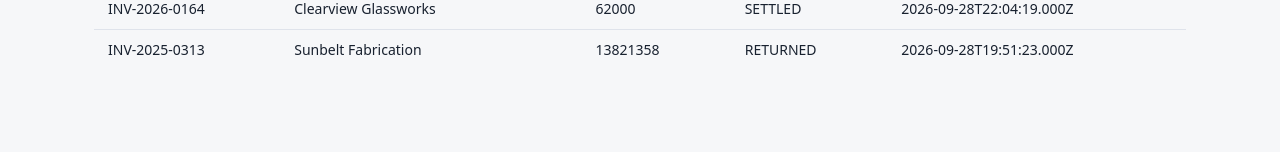
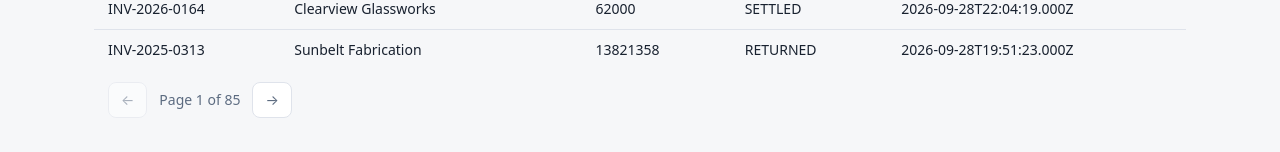
Before and after one commit to LuisAguilarPena/fullstack-technical-2-luis-aguilar, a React (Vite) app: page /#/payments in a window 1280 px wide. Shown: the part 500-652 px from the top of the page. Built offline with nearby package versions, Linux system fonts and the light colour scheme.

Commit message:
feat: add 10-item payment pagination with previous/next controls and tests

```diff
--- a/src/components/Table/Table.tsx
+++ b/src/components/Table/Table.tsx
@@ -1,17 +1,23 @@
-import { PaymentsPage } from "../../pages/PaymentsListPage";
+import type { PaymentsPage } from "../../pages/PaymentsListPage";
 import { Row } from "../Row/Row";
 
 export interface TableProps {
 	TableHeaders: string[];
 	paymentData: PaymentsPage;
+	currentPage: number;
+	onPageChange: (page: number) => void;
 }
 
 export const Table = ({
 	TableHeaders,
 	paymentData,
+	currentPage,
+	onPageChange,
 }: TableProps) => {
+  const totalPages = Math.ceil(paymentData.totalCount / paymentData.pageSize);
 
   return (
+		<>
 			<table>
 				<thead>
 					<tr>
@@ -29,5 +35,25 @@
 					))}
 				</tbody>
 			</table>
+			<div className="pagination" aria-label="Payment pagination">
+				<button
+					type="button"
+					aria-label="Previous page"
+					disabled={currentPage === 0}
+					onClick={() => onPageChange(currentPage - 1)}
+				>
+					←
+				</button>
+				<span>Page {totalPages === 0 ? 0 : currentPage + 1} of {totalPages}</span>
+				<button
+					type="button"
+					aria-label="Next page"
+					disabled={currentPage + 1 >= totalPages}
+					onClick={() => onPageChange(currentPage + 1)}
+				>
+					→
+				</button>
+			</div>
+		</>
 	)
 };
--- a/src/pages/PaymentsListPage.tsx
+++ b/src/pages/PaymentsListPage.tsx
@@ -9,32 +9,44 @@
 export type PaymentsPage = Awaited<ReturnType<typeof listPayments>>;
 
 // handler to fetch the payments data from the API
-async function listPaymentsHandler(): Promise<PaymentsPage> {
-  return await listPayments({page: 0, pageSize: 10});
+async function listPaymentsHandler(page: number): Promise<PaymentsPage> {
+  // hardcoding the page size to 10 for simplicity, but similarly to page this can be made configurable
+  return await listPayments({ page, pageSize: 10 });
 }
 
 export const PaymentsListPage = () => {
-  // Established a state variable to hold the payments data fetched from the API
+  // Established state variables to hold the payments and page data fetched from the API
   // this way we can keep track of the payments data and re-render the components when it changes
   const [payments, setPayments] = useState<PaymentsPage | null>(null);
+  // inferred type will be number, no need to explicitly declare it
+  const [page, setPage] = useState(0);
 
+  // Effect to fetch payments data whenever the page changes
+  // In production, this can be replaced with a more sophisticated data fetching strategy, such as React Query
   useEffect(() => {
+    let isCurrentRequest = true;
+
     const fetchPayments = async () => {
       // setPayments with the fetched payments data
-      setPayments(await listPaymentsHandler());
+      const result = await listPaymentsHandler(page);
+      if (isCurrentRequest) setPayments(result);
     };
     fetchPayments();
-  }, [])
-
-  useEffect(() => {
-    console.log('Payments state updated:', payments);
-  }, [payments]);
+    return () => { // clean up the current request flag to prevent setting state on an unmounted component
+      isCurrentRequest = false;
+    };
+  }, [page]); // whenever page changes we re-fetch the payments data with the new page number
 
   return (
     <section>
       <h2>Payment queue</h2>
       {payments ? (
-        <Table TableHeaders={TABLE_HEADERS} paymentData={payments} />
+        <Table
+          TableHeaders={TABLE_HEADERS}
+          paymentData={payments}
+          currentPage={page}
+          onPageChange={setPage}
+        />
       ) : (
         <p>Loading payments...</p>
       )}
```
Also changed, not shown: 2 other files (tests, documents, lock files or other folders). Lines whose indentation alone changed are shown as unchanged.
